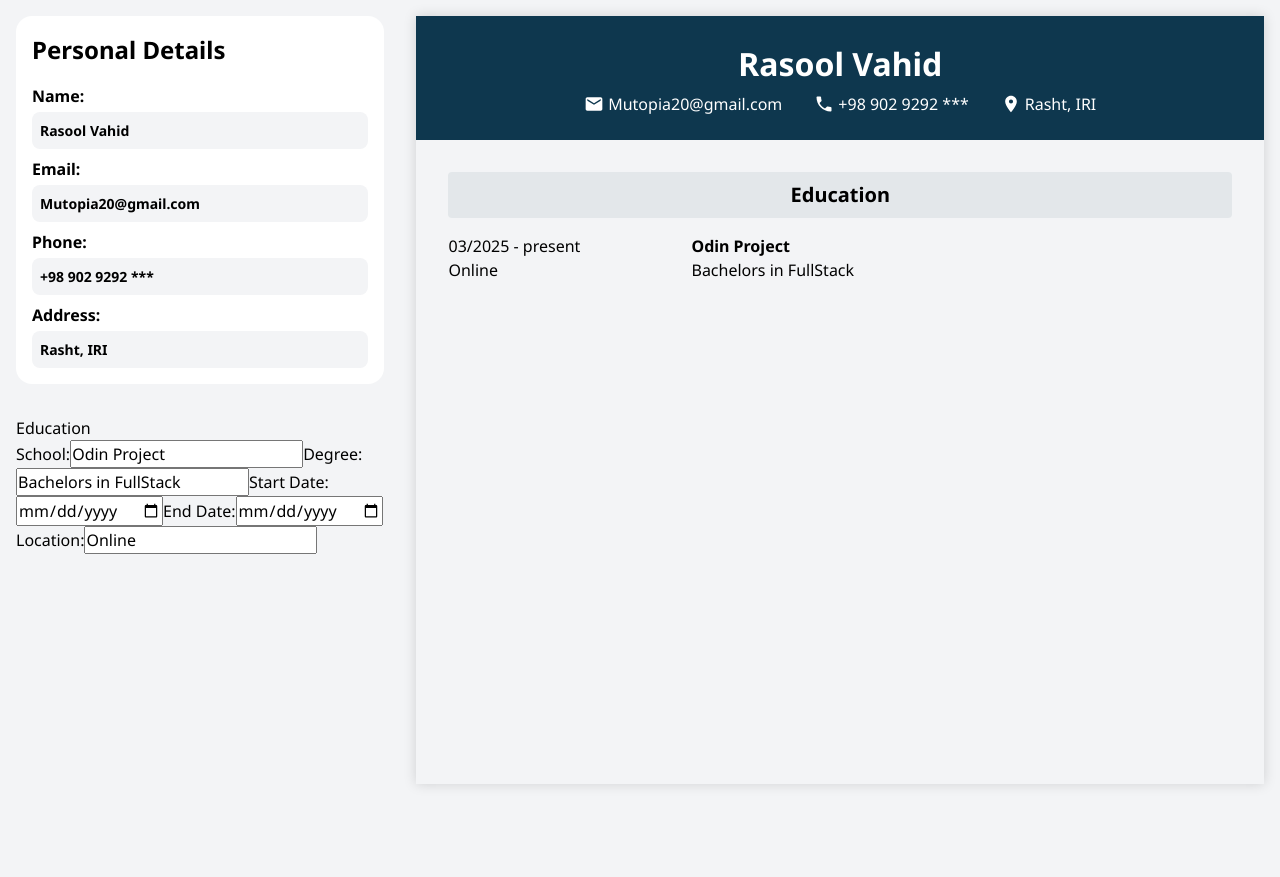
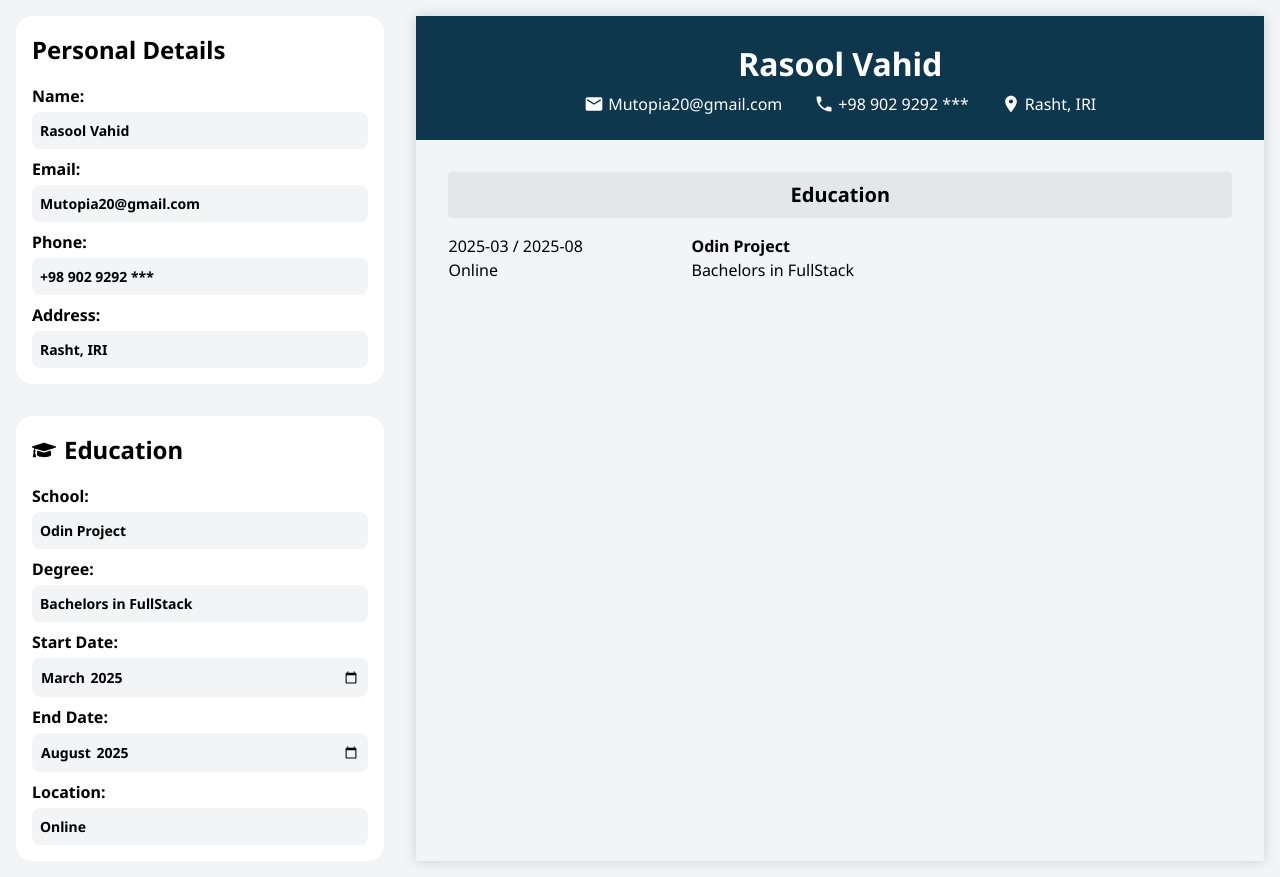
Before and after one commit to mutopia7/cv-project, a React (Vite) app: page / in a window 1280 px wide. Before the commit the page ends 800 px from the top, so only its background shows below. Built offline with nearby package versions, Linux system fonts and the light colour scheme.

Commit message:
Style: Add style for EducationEdit component

```diff
--- a/src/App.jsx
+++ b/src/App.jsx
@@ -30,8 +30,8 @@ function App() {
     const [educationData, setEducationData] = useState({
         school: 'Odin Project',
         degree: 'Bachelors in FullStack',
-        eduStartDate: '03/2025',
-        eduEndDate: 'present',
+        eduStartDate: '2025-03',
+        eduEndDate: '2025-08',
         location: 'Online'
     });
 
--- a/src/components/EducationEdit.jsx
+++ b/src/components/EducationEdit.jsx
@@ -1,9 +1,13 @@
 import styles from '../styles/EducationEdit.module.css'
+import { FaGraduationCap } from 'react-icons/fa';
 
 function EducationEdit({educationData, onChange}){
     return (
         <section className={styles.editSec}>
-            <h2 className={styles.formHeader}>Education</h2>
+            <h2 className={styles.formHeader}>
+                <FaGraduationCap aria-hidden="true" />
+                <span>Education</span>
+            </h2>
             <form action="" className={styles.formSec}>
                 <label htmlFor="school">
                     School:
@@ -32,7 +36,7 @@ function EducationEdit({educationData, onChange}){
                 <label htmlFor="eduStartDate">
                     Start Date:
                     <input
-                    type="date"
+                    type="month"
                     name='eduStartDate'
                     id='eduStartDate'
                     value={educationData.eduStartDate}
@@ -44,7 +48,7 @@ function EducationEdit({educationData, onChange}){
                 <label htmlFor="EduEndDate">
                     End Date:
                     <input
-                    type="date"
+                    type="month"
                     name='eduEndDate'
                     id='eduEndDate'
                     value={educationData.eduEndDate}
@@ -56,7 +60,7 @@ function EducationEdit({educationData, onChange}){
                 <label htmlFor="location">
                     Location:
                     <input
-                    type='tex'
+                    type='text'
                     name='location'
                     id='location'
                     value={educationData.location}
--- a/src/components/EducationPreview.jsx
+++ b/src/components/EducationPreview.jsx
@@ -6,7 +6,7 @@ function EducationPreview({eduStartDate, eduEndDate , location, school, degree})
             <h2 className={styles.infHead}>Education</h2>
             <div className={styles.infSec}>
                 <div className={styles.timeAndLoc}>
-                    <p>{eduStartDate} - {eduEndDate}</p>
+                    <p>{eduStartDate} / {eduEndDate}</p>
                     <p>{location}</p>
                 </div>
 
--- a/src/styles/EducationEdit.module.css
+++ b/src/styles/EducationEdit.module.css
@@ -1,3 +1,45 @@
-.l{
-    background-color: red;
+.editSec {
+    display: flex;
+    flex-direction: column;
+    gap: var(--spacing-md);
+
+    background-color: var(--form-bg-color);
+    color: var(--form-text-color);
+    border-radius: var(--radius-md);
+
+    padding: var(--spacing-md);
 }
+
+.formSec {
+    display: flex;
+    flex-direction: column;
+    gap: var(--spacing-sm);
+}
+
+.formSec label {
+    display: flex;
+    flex-direction: column;
+    gap: var(--spacing-xs);
+
+    font-weight: 700;
+}
+
+.formSec input {
+    border-radius: var(--radius-sm);
+    border: none;
+
+    background-color: var(--main-bg-color);
+
+    padding: var(--spacing-sm);
+
+    font-size: var(--font-sm);
+}
+
+.formHeader {
+    font-weight: 700;
+    font-size: var(--font-xl);
+
+    display: flex;
+    align-items: center;
+    gap: var(--spacing-sm);
+}
```
